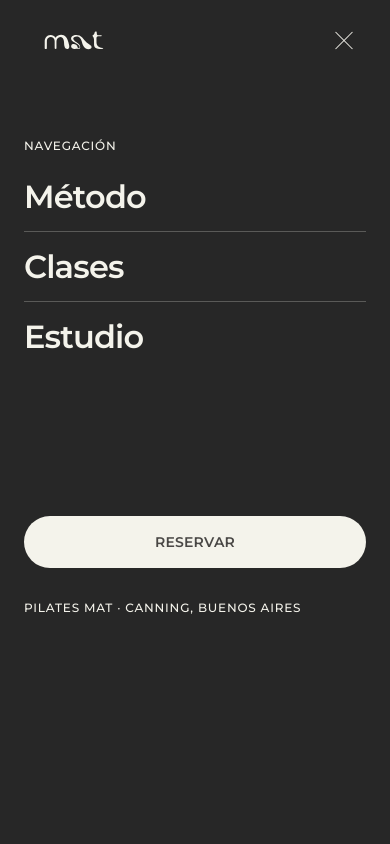
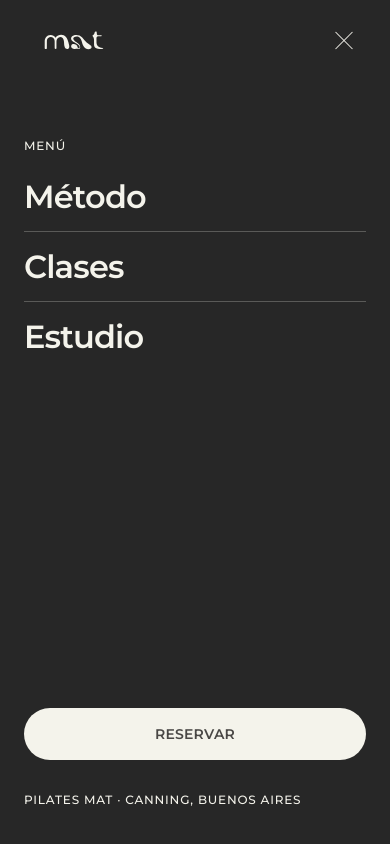
Before and after one commit to materamos/MATPilates, a Next.js app: page / in a window 390 px wide. Both pictures are taken after a click on the button "Menú". Shown: the top 844 px of the page. Built offline with nearby package versions, Linux system fonts and the light colour scheme.

Commit message:
fix: refine mobile header menu layout

```diff
--- a/src/components/site-header.tsx
+++ b/src/components/site-header.tsx
@@ -91,7 +91,7 @@ export function SiteHeader() {
           </button>
         </div>
         <div className="flex h-[calc(100%-5rem)] flex-col px-6 pt-[3.625rem] pb-9">
-          <p className="text-xs font-medium tracking-[0.0667em] uppercase">Navegación</p>
+          <p className="text-xs font-medium tracking-[0.0667em] uppercase">MENÚ</p>
           <nav aria-label="Navegación móvil" className="mt-2">
             <ul>
               {navigationItems.map((item, index) => (
@@ -107,7 +107,7 @@ export function SiteHeader() {
               ))}
             </ul>
           </nav>
-          <Button className="mt-[145px] min-h-[52px] w-full" href="#contacto" onClick={closeMenu} variant="light">
+          <Button className="mt-auto min-h-[52px] w-full" href="#contacto" onClick={closeMenu} variant="light">
             Reservar
           </Button>
           <p className="mt-8 text-xs font-medium tracking-[0.0667em] uppercase">Pilates MAT · Canning, Buenos Aires</p>
```
